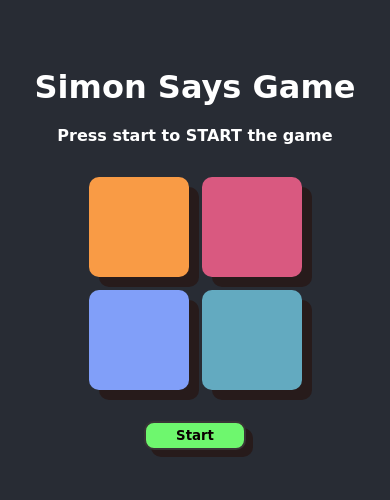
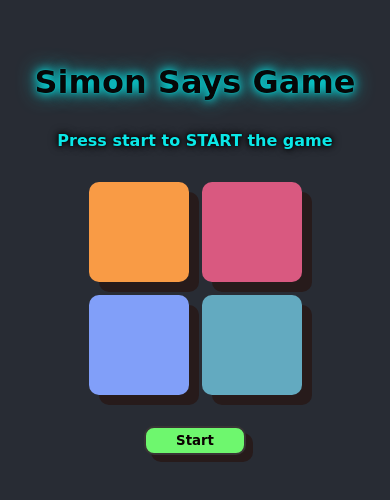
Before and after one commit to kristoffer-7744/Simon_says_game, a plain HTML site: page index.html in a window 390 px wide. Shown: the part 168-668 px from the top of the page. Drawn offline with Linux system fonts and the light colour scheme.

```diff
--- a/simon_game.css
+++ b/simon_game.css
@@ -13,12 +13,17 @@ body {
 h1, h2 {
     margin: 10px 0;
 }
-h1 {
+#heading{
+    margin-bottom: 20px;
     font-size: 2rem;
+    color: #060707;
+    text-shadow: 0 0 1px #00FFFF, 0 0 10px #00FFFF, 0 0 20px #00CED1;
 }
 
 h2 {
     font-size: 1rem;
+    color:  #0be8e8;
+    text-shadow: 0 0 1px #000000, 0 0 5px #000000, 0 0 10px #000000;
 }
 
 #high {
@@ -28,6 +33,7 @@ h2 {
 .highscore {
     margin: 10px 0;
     font-size: 1rem;
+    color: #41ec97;
 }
 
 .btn-container {
```
